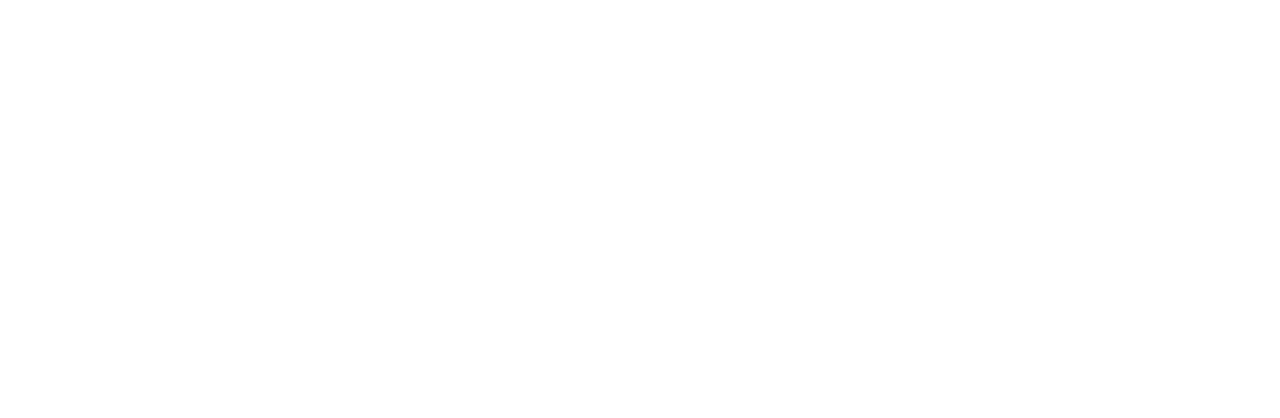
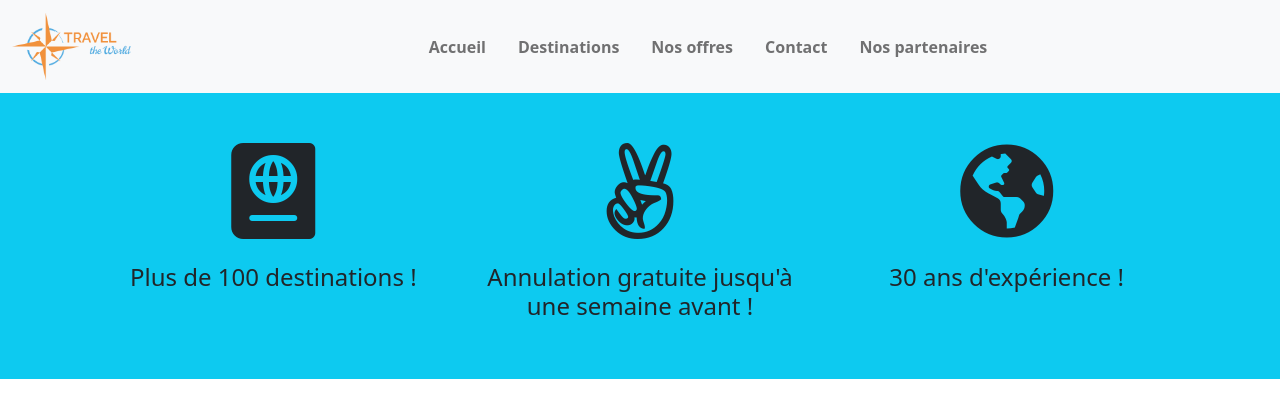
Before and after one commit to Kaladeth/traveltheworld, a plain HTML site: page index.html in a window 1280 px wide. Drawn offline with nearby package versions, Linux system fonts and the light colour scheme.

Commit message:
Ajout Navbar & bandeau

```diff
--- a/index.html
+++ b/index.html
@@ -5,15 +5,63 @@
     <meta charset="UTF-8">
     <meta http-equiv="X-UA-Compatible" content="IE=edge">
     <meta name="viewport" content="width=device-width, initial-scale=1.0">
-    <link href="https://cdn.jsdelivr.net/npm/bootstrap@5.0.2/dist/css/bootstrap.min.css" rel="stylesheet"
-        integrity="sha384-EVSTQN3/azprG1Anm3QDgpJLIm9Nao0Yz1ztcQTwFspd3yD65VohhpuuCOmLASjC" crossorigin="anonymous">
+    <link rel="stylesheet" href="https://cdnjs.cloudflare.com/ajax/libs/font-awesome/5.12.0/css/all.min.css">
+    <link href="https://cdn.jsdelivr.net/npm/bootstrap@5.1.3/dist/css/bootstrap.min.css" rel="stylesheet"
+        integrity="sha384-1BmE4kWBq78iYhFldvKuhfTAU6auU8tT94WrHftjDbrCEXSU1oBoqyl2QvZ6jIW3" crossorigin="anonymous">
     <link rel="stylesheet" href="ressources/css/style.css">
     <title>Document</title>
 </head>
 
 <body>
-    <script src="https://cdn.jsdelivr.net/npm/bootstrap@5.0.2/dist/js/bootstrap.bundle.min.js"
-        integrity="sha384-MrcW6ZMFYlzcLA8Nl+NtUVF0sA7MsXsP1UyJoMp4YLEuNSfAP+JcXn/tWtIaxVXM"
+    <header>
+        <nav class="navbar navbar-expand-lg navbar-light bg-light">
+            <div class="container-fluid">
+              <a class="navbar-brand" href="#"><img src="ressources/img/logo.png"></a>
+              <button class="navbar-toggler" type="button" data-bs-toggle="collapse" data-bs-target="#navbarNav" aria-controls="navbarNav" aria-expanded="false" aria-label="Toggle navigation">
+                <span class="navbar-toggler-icon"></span>
+              </button>
+              <div class="collapse navbar-collapse" id="navbarNav">
+                <ul class="navbar-nav mx-auto">
+                  <li class="nav-item mx-2">
+                    <a class="nav-link" href="#accueil">Accueil</a>
+                  </li>
+                  <li class="nav-item mx-2">
+                    <a class="nav-link" href="#destination">Destinations</a>
+                  </li>
+                  <li class="nav-item mx-2">
+                    <a class="nav-link" href="formules">Nos offres</a>
+                  </li>
+                  <li class="nav-item mx-2">
+                    <a class="nav-link" href="#contact">Contact</a>
+                  </li>
+                  <li class="nav-item mx-2">
+                    <a class="nav-link" href="#partenaires">Nos partenaires</a>
+                  </li>
+                </ul>
+              </div>
+            </div>
+          </nav>
+    </header>
+    <section id="bandeau" class="bg-info">
+        <div class="container-fluid">
+            <div class="row">
+                <div class="col-md-4">
+                    <i class="fas fa-passport mb-4"></i>
+                    <h2 class="fs-4">Plus de 100 destinations !</h2>
+                </div>
+                <div class="col-md-4">
+                    <i class="fab fa-angellist mb-4"></i>
+                    <h2 class="fs-4">Annulation gratuite jusqu'à une semaine avant !</h2>
+                </div>
+                <div class="col-md-4">
+                    <i class="fas fa-globe-americas mb-4"></i>
+                    <h2 class="fs-4">30 ans d'expérience !</h2>
+                </div>
+            </div>
+        </div>
+    </section>
+    <script src="https://cdn.jsdelivr.net/npm/bootstrap@5.1.3/dist/js/bootstrap.bundle.min.js"
+        integrity="sha384-ka7Sk0Gln4gmtz2MlQnikT1wXgYsOg+OMhuP+IlRH9sENBO0LRn5q+8nbTov4+1p"
         crossorigin="anonymous"></script>
 </body>
 
--- a/ressources/css/style.css
+++ b/ressources/css/style.css
@@ -0,0 +1,18 @@
+/* NAVBAR */
+
+nav img {
+    width:120px;
+}
+nav {
+    font-weight:bold;
+}
+
+/* BANDEAU */
+
+#bandeau {
+    text-align:center;
+    padding:50px 90px;
+}
+#bandeau i {
+    font-size:600%;
+}
```
Also changed, not shown: ressources/img/logo.jpg (added), ressources/img/logo.png (added).
